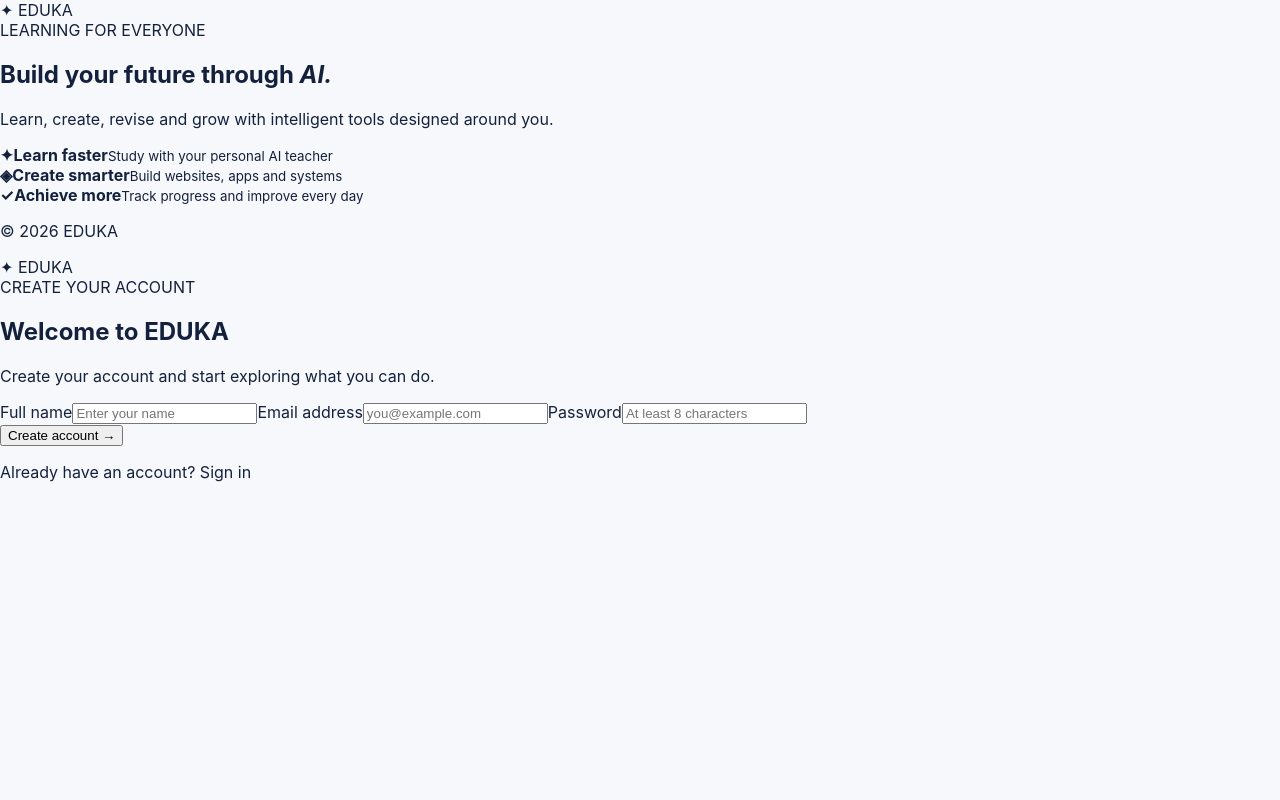
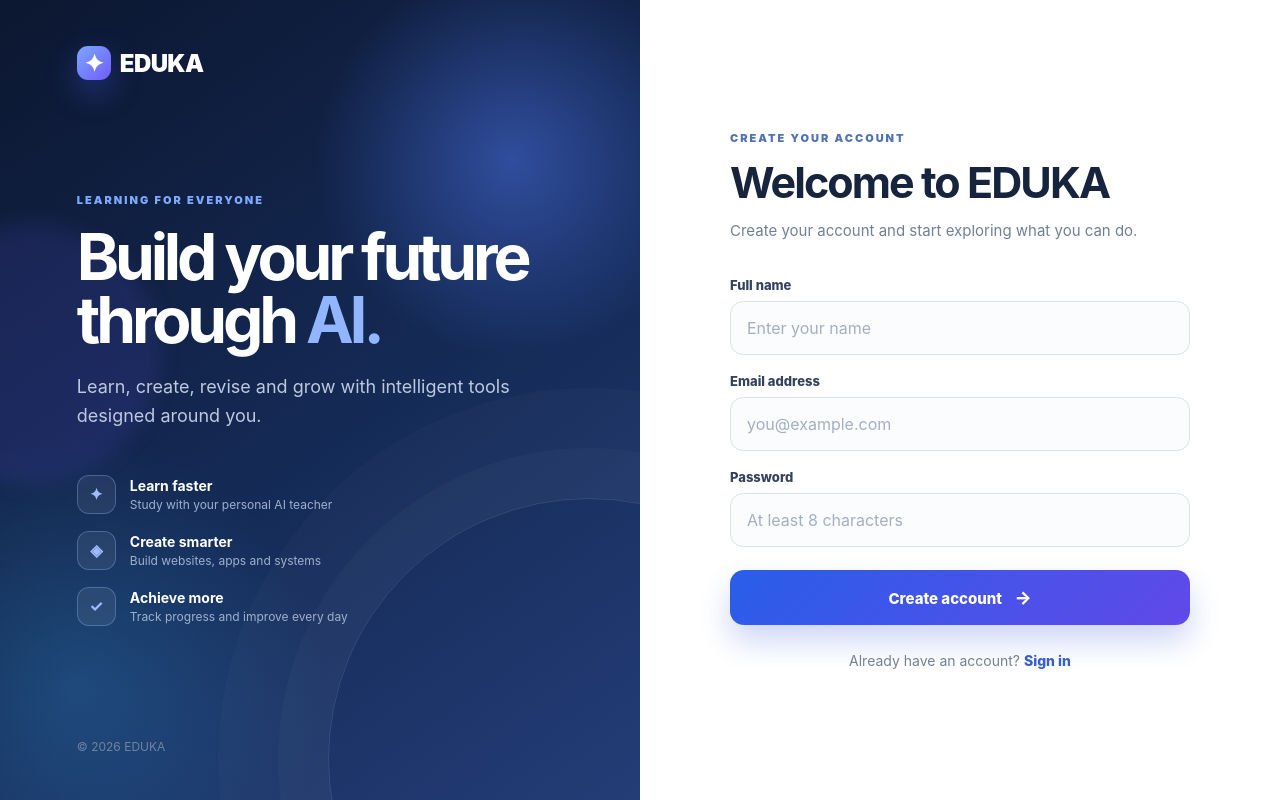
Before and after one commit to senid-221/kivu-ai, a Next.js app: page /signup in a window 1280 px wide. Built offline with nearby package versions, Linux system fonts and the light colour scheme.

Commit message:
Remove remaining KIVU branding from internal UI naming

```diff
--- a/src/app/signup/page.tsx
+++ b/src/app/signup/page.tsx
@@ -38,30 +38,30 @@ export default function SignUp() {
   }
 
   return (
-    <main className="kivuAuth">
-      <section className="kivuAuthVisual">
-        <Link href="/" className="kivuLogo"><span>✦</span> EDUKA</Link>
-        <div className="kivuVisualCopy">
-          <span className="kivuEyebrow">LEARNING FOR EVERYONE</span>
+    <main className="edukaAuth">
+      <section className="edukaAuthVisual">
+        <Link href="/" className="edukaLogo"><span>✦</span> EDUKA</Link>
+        <div className="edukaVisualCopy">
+          <span className="edukaEyebrow">LEARNING FOR EVERYONE</span>
           <h2>Build your future through <em>AI.</em></h2>
           <p>Learn, create, revise and grow with intelligent tools designed around you.</p>
-          <div className="kivuFeatureList">
+          <div className="edukaFeatureList">
             <div><b>✦</b><span><strong>Learn faster</strong><small>Study with your personal AI teacher</small></span></div>
             <div><b>◈</b><span><strong>Create smarter</strong><small>Build websites, apps and systems</small></span></div>
             <div><b>✓</b><span><strong>Achieve more</strong><small>Track progress and improve every day</small></span></div>
           </div>
         </div>
-        <p className="kivuCopyright">© 2026 EDUKA</p>
+        <p className="edukaCopyright">© 2026 EDUKA</p>
       </section>
 
-      <section className="kivuAuthPanel">
-        <div className="kivuAuthInner">
-          <div className="kivuMobileLogo">✦ EDUKA</div>
-          <span className="kivuEyebrow">CREATE YOUR ACCOUNT</span>
+      <section className="edukaAuthPanel">
+        <div className="edukaAuthInner">
+          <div className="edukaMobileLogo">✦ EDUKA</div>
+          <span className="edukaEyebrow">CREATE YOUR ACCOUNT</span>
           <h1>Welcome to EDUKA</h1>
-          <p className="kivuLead">Create your account and start exploring what you can do.</p>
+          <p className="edukaLead">Create your account and start exploring what you can do.</p>
 
-          <form onSubmit={submit} className="kivuForm">
+          <form onSubmit={submit} className="edukaForm">
             <label>
               <span>Full name</span>
               <input value={name} onChange={(event) => setName(event.target.value)} placeholder="Enter your name" autoComplete="name" />
@@ -75,14 +75,14 @@ export default function SignUp() {
               <input type="password" value={password} onChange={(event) => setPassword(event.target.value)} placeholder="At least 8 characters" autoComplete="new-password" minLength={8} required />
             </label>
 
-            {error && <div className="kivuFormError">{error}</div>}
+            {error && <div className="edukaFormError">{error}</div>}
 
-            <button className="kivuPrimaryButton" type="submit" disabled={loading}>
+            <button className="edukaPrimaryButton" type="submit" disabled={loading}>
               {loading ? "Creating your account..." : "Create account"} <span>→</span>
             </button>
           </form>
 
-          <p className="kivuSwitch">Already have an account? <Link href="/login">Sign in</Link></p>
+          <p className="edukaSwitch">Already have an account? <Link href="/login">Sign in</Link></p>
         </div>
       </section>
     </main>
```
